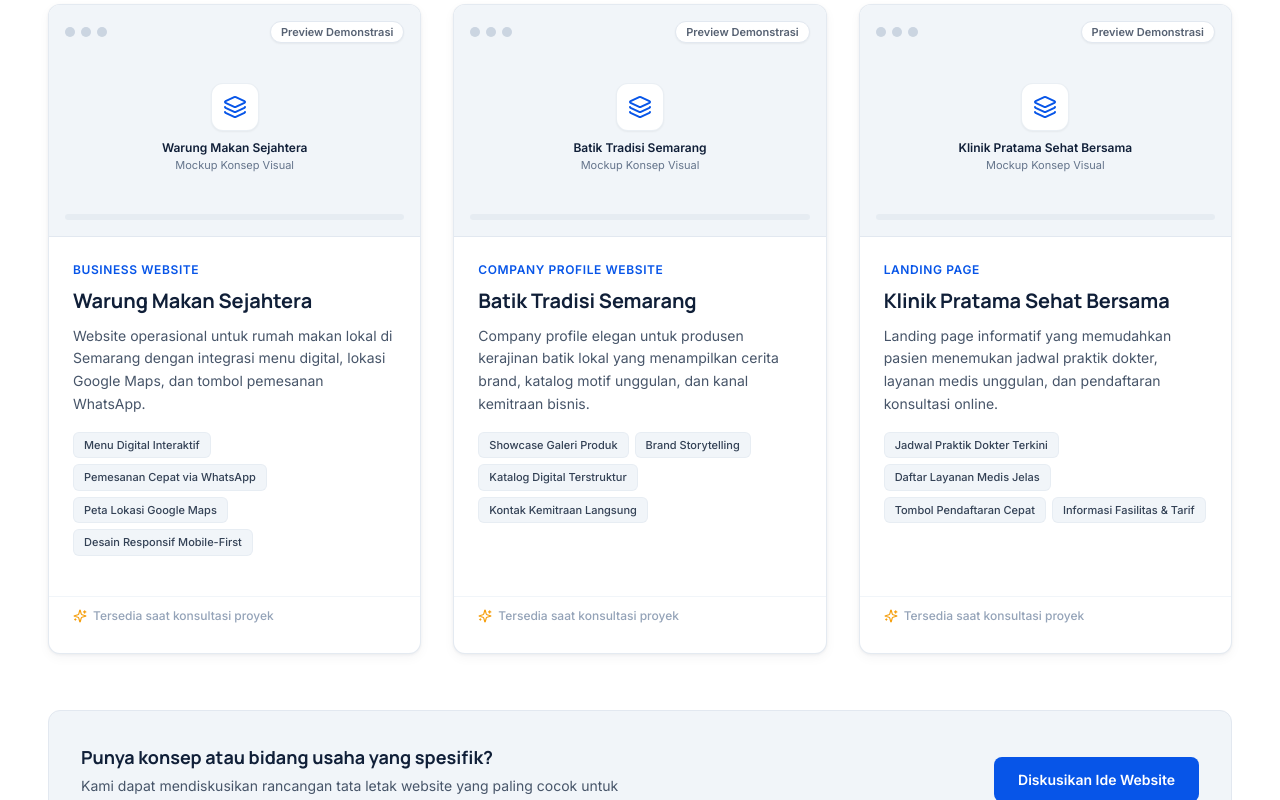
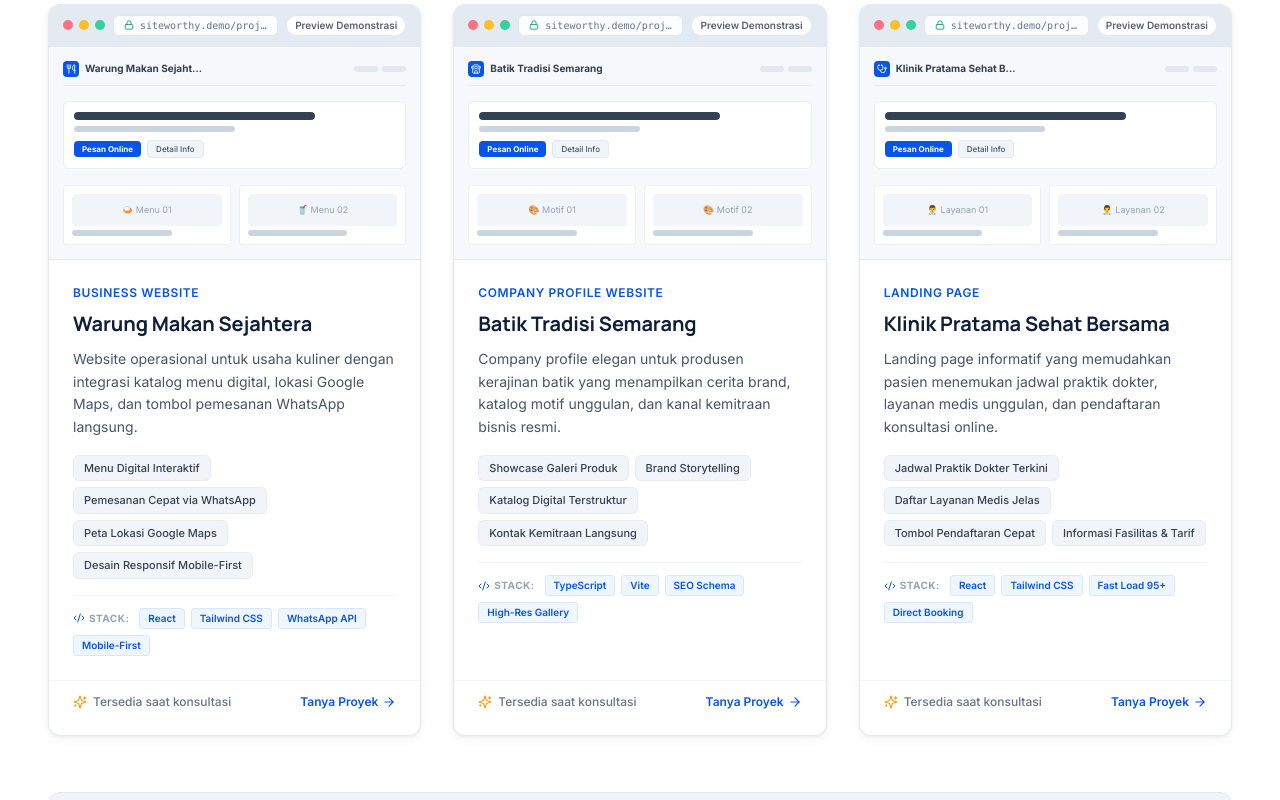
Before and after one commit to JoshuaAustinS09/Siteworthy, a React (Vite) app: page / in a window 1280 px wide. Shown: the part 2620-3420 px from the top of the page. Built offline with nearby package versions, Linux system fonts and the light colour scheme.

Commit message:
feat: complete Tahap 3 Portfolio realistic mini-browser UI mockups, tech stack tags, and hover reveal actions (M12)

```diff
--- a/src/components/Portfolio.tsx
+++ b/src/components/Portfolio.tsx
@@ -1,4 +1,13 @@
-import { ExternalLink, Layers, Sparkles } from "lucide-react";
+import {
+  ExternalLink,
+  Sparkles,
+  Lock,
+  ArrowRight,
+  Utensils,
+  Store,
+  Stethoscope,
+  Code2,
+} from "lucide-react";
 import { usePortfolio } from "../hooks/usePortfolio";
 import { contactConfig } from "../data/contact";
 
@@ -8,7 +17,7 @@ export default function Portfolio() {
   return (
     <section
       id="portfolio"
-      className="section bg-white border-b border-slate-200/80"
+      className="section bg-white border-b border-slate-200/80 relative"
       aria-labelledby="portfolio-heading"
     >
       <div className="section-inner">
@@ -24,43 +33,107 @@ export default function Portfolio() {
           </p>
         </div>
 
-        {/* ── Portfolio Grid (Dimuat melalui hook usePortfolio) ── */}
+        {/* ── Portfolio Grid ─────────────────────────────── */}
         <div className="grid grid-cols-1 md:grid-cols-2 lg:grid-cols-3 gap-8">
           {projects.map((project) => (
             <article
               key={project.id}
-              className="bg-white rounded-card border border-slate-200/90 shadow-card hover:shadow-card-hover transition-all duration-200 overflow-hidden flex flex-col justify-between group"
+              className="bg-white rounded-card border border-slate-200/90 shadow-card hover:shadow-card-hover hover:-translate-y-1.5 transition-all duration-300 overflow-hidden flex flex-col justify-between group"
             >
               <div>
-                {/* Visual Preview / Browser Mockup Placeholder */}
-                <div className="relative bg-brand-gray border-b border-slate-200 aspect-[16/10] flex flex-col justify-between p-4 group-hover:bg-slate-100 transition-colors">
-                  {/* Browser Window Header Dots */}
-                  <div className="flex items-center justify-between">
-                    <div className="flex items-center gap-1.5">
-                      <span className="w-2.5 h-2.5 rounded-full bg-slate-300" />
-                      <span className="w-2.5 h-2.5 rounded-full bg-slate-300" />
-                      <span className="w-2.5 h-2.5 rounded-full bg-slate-300" />
+                {/* ── Visual Preview / Realistic Browser Window Mockup ── */}
+                <div className="relative bg-slate-100 border-b border-slate-200 aspect-[16/11] flex flex-col justify-between overflow-hidden">
+                  {/* Browser Window Header Chrome */}
+                  <div className="bg-slate-200/80 px-3.5 py-2.5 border-b border-slate-200 flex items-center justify-between gap-2 z-10">
+                    {/* Traffic Light Window Controls */}
+                    <div className="flex items-center gap-1.5 shrink-0" aria-hidden="true">
+                      <span className="w-2.5 h-2.5 rounded-full bg-rose-400 inline-block" />
+                      <span className="w-2.5 h-2.5 rounded-full bg-amber-400 inline-block" />
+                      <span className="w-2.5 h-2.5 rounded-full bg-emerald-400 inline-block" />
                     </div>
+
+                    {/* Simulated URL Bar */}
+                    <div className="flex items-center gap-1.5 px-2.5 py-0.5 rounded-md bg-white/90 border border-slate-200 text-[10px] text-slate-500 font-mono truncate max-w-[170px] shadow-2xs">
+                      <Lock className="w-2.5 h-2.5 text-emerald-600 shrink-0" aria-hidden="true" />
+                      <span className="truncate">siteworthy.demo/{project.id}</span>
+                    </div>
+
                     {/* Status Badge */}
-                    <span className="text-[11px] font-semibold px-2.5 py-0.5 rounded-full bg-white text-brand-navy/70 border border-slate-200 shadow-sm">
+                    <span className="text-[10px] font-semibold px-2 py-0.5 rounded-full bg-white text-brand-navy/70 border border-slate-200 shadow-2xs shrink-0">
                       {project.status === "placeholder" ? "Preview Demonstrasi" : "Live Website"}
                     </span>
                   </div>
 
-                  {/* Visual Center Placeholder Graphic */}
-                  <div className="flex-1 flex flex-col items-center justify-center text-center p-3">
-                    <div className="w-12 h-12 rounded-xl bg-white shadow-sm border border-slate-200/70 flex items-center justify-center text-brand-blue mb-2 group-hover:scale-105 transition-transform">
-                      <Layers className="w-6 h-6" aria-hidden="true" />
+                  {/* Browser Body / Realistic Wireframe Canvas */}
+                  <div className="p-3.5 flex-1 flex flex-col justify-between bg-slate-50/70 select-none">
+                    {/* Simulated Mini Nav */}
+                    <div className="flex items-center justify-between pb-2 border-b border-slate-200/60">
+                      <div className="flex items-center gap-1.5">
+                        <div className="w-4 h-4 rounded bg-brand-blue flex items-center justify-center text-white text-[8px] font-bold">
+                          {project.id === "project-1" && <Utensils className="w-2.5 h-2.5" />}
+                          {project.id === "project-2" && <Store className="w-2.5 h-2.5" />}
+                          {project.id === "project-3" && <Stethoscope className="w-2.5 h-2.5" />}
+                        </div>
+                        <span className="text-[10px] font-bold text-slate-700 truncate max-w-[120px]">
+                          {project.name}
+                        </span>
+                      </div>
+                      <div className="flex items-center gap-1">
+                        <span className="w-6 h-1.5 rounded-full bg-slate-200" />
+                        <span className="w-6 h-1.5 rounded-full bg-slate-200" />
+                      </div>
                     </div>
-                    <span className="text-xs font-semibold text-brand-navy">{project.name}</span>
-                    <span className="text-[11px] text-slate-500">Mockup Konsep Visual</span>
+
+                    {/* Simulated Hero Banner Area */}
+                    <div className="my-2 p-2.5 rounded-md bg-white border border-slate-200/70 shadow-2xs">
+                      <div className="w-3/4 h-2 rounded bg-slate-700 mb-1.5" />
+                      <div className="w-1/2 h-1.5 rounded bg-slate-300 mb-2" />
+                      <div className="flex items-center gap-1.5">
+                        <span className="px-2 py-0.5 rounded text-[8px] font-bold bg-brand-blue text-white">
+                          Pesan Online
+                        </span>
+                        <span className="px-2 py-0.5 rounded text-[8px] font-medium bg-slate-100 text-slate-600 border border-slate-200">
+                          Detail Info
+                        </span>
+                      </div>
+                    </div>
+
+                    {/* Simulated Content Grid Cards */}
+                    <div className="grid grid-cols-2 gap-2">
+                      <div className="p-2 rounded bg-white border border-slate-200/60 shadow-2xs">
+                        <div className="w-full h-8 rounded bg-slate-100 mb-1 flex items-center justify-center text-[9px] text-slate-400">
+                          {project.id === "project-1" ? "🍛 Menu 01" : project.id === "project-2" ? "🎨 Motif 01" : "👨‍⚕️ Layanan 01"}
+                        </div>
+                        <div className="w-2/3 h-1.5 rounded bg-slate-300" />
+                      </div>
+                      <div className="p-2 rounded bg-white border border-slate-200/60 shadow-2xs">
+                        <div className="w-full h-8 rounded bg-slate-100 mb-1 flex items-center justify-center text-[9px] text-slate-400">
+                          {project.id === "project-1" ? "🥤 Menu 02" : project.id === "project-2" ? "🎨 Motif 02" : "👨‍⚕️ Layanan 02"}
+                        </div>
+                        <div className="w-2/3 h-1.5 rounded bg-slate-300" />
+                      </div>
+                    </div>
                   </div>
 
-                  {/* Browser Footer Line */}
-                  <div className="w-full bg-slate-200/70 h-1.5 rounded-full" />
+                  {/* ── Hover Reveal Overlay (Smooth Blur & Quick Action) ── */}
+                  <a
+                    href={`${contactConfig.whatsapp.url}?text=Halo%20Siteworthy,%20saya%20tertarik%20dengan%20konsep%20demo%20${encodeURIComponent(project.name)}`}
+                    target="_blank"
+                    rel="noopener noreferrer"
+                    className="absolute inset-0 bg-brand-navy/75 backdrop-blur-[2px] opacity-0 group-hover:opacity-100 transition-all duration-300 flex flex-col items-center justify-center p-4 z-20 text-center"
+                    aria-label={`Konsultasikan rancangan website mirip ${project.name}`}
+                  >
+                    <span className="inline-flex items-center gap-2 bg-white text-brand-navy px-4 py-2 rounded-full font-semibold text-xs shadow-xl transform translate-y-2 group-hover:translate-y-0 transition-transform duration-300">
+                      <span>Konsultasi Konsep Serupa</span>
+                      <ArrowRight className="w-3.5 h-3.5 text-brand-blue" aria-hidden="true" />
+                    </span>
+                    <span className="text-[11px] text-slate-300 mt-2 font-medium">
+                      Bahas arsitektur & fitur via WhatsApp
+                    </span>
+                  </a>
                 </div>
 
-                {/* Content Section */}
+                {/* ── Content Section ───────────────────────────── */}
                 <div className="p-6">
                   {/* Category Pill */}
                   <span className="text-xs font-semibold text-brand-blue uppercase tracking-wider block mb-2">
@@ -76,21 +149,39 @@ export default function Portfolio() {
                   </p>
 
                   {/* Feature Tags */}
-                  <div className="flex flex-wrap gap-1.5 mb-2">
+                  <div className="flex flex-wrap gap-1.5 mb-4">
                     {project.features.map((feature) => (
                       <span
                         key={feature}
-                        className="text-[11px] font-medium bg-brand-gray text-slate-700 px-2.5 py-1 rounded-md border border-slate-200/60"
+                        className="text-[11px] font-medium bg-brand-gray text-slate-700 px-2.5 py-1 rounded-md border border-slate-200/70"
                       >
                         {feature}
                       </span>
                     ))}
                   </div>
+
+                  {/* Tech Stack Pills (Interactive Polish) */}
+                  {project.techStack && (
+                    <div className="pt-3 border-t border-slate-100 flex flex-wrap items-center gap-1.5">
+                      <span className="inline-flex items-center gap-1 text-[10px] font-bold uppercase tracking-wider text-slate-400 mr-1">
+                        <Code2 className="w-3 h-3 text-brand-blue" aria-hidden="true" />
+                        Stack:
+                      </span>
+                      {project.techStack.map((tech) => (
+                        <span
+                          key={tech}
+                          className="text-[10px] font-semibold px-2 py-0.5 rounded bg-blue-50 text-brand-blue border border-blue-200/50"
+                        >
+                          {tech}
+                        </span>
+                      ))}
+                    </div>
+                  )}
                 </div>
               </div>
 
-              {/* Card Footer: Action Button */}
-              <div className="px-6 pb-6 pt-2 border-t border-slate-100 mt-2">
+              {/* ── Card Footer: Action Button ─────────────────── */}
+              <div className="px-6 pb-6 pt-3 border-t border-slate-100 flex items-center justify-between">
                 {project.demoUrl !== "#" ? (
                   <a
                     href={project.demoUrl}
@@ -102,18 +193,28 @@ export default function Portfolio() {
                     <ExternalLink className="w-4 h-4" aria-hidden="true" />
                   </a>
                 ) : (
-                  <span className="inline-flex items-center gap-1.5 text-xs font-medium text-slate-400">
+                  <span className="inline-flex items-center gap-1.5 text-xs font-medium text-slate-500">
                     <Sparkles className="w-3.5 h-3.5 text-amber-500" aria-hidden="true" />
-                    Tersedia saat konsultasi proyek
+                    <span>Tersedia saat konsultasi</span>
                   </span>
                 )}
+
+                <a
+                  href={`${contactConfig.whatsapp.url}?text=Halo%20Siteworthy,%20saya%20ingin%20tanya%20mengenai%20${encodeURIComponent(project.name)}`}
+                  target="_blank"
+                  rel="noopener noreferrer"
+                  className="text-xs font-semibold text-brand-blue hover:text-blue-700 inline-flex items-center gap-1 transition-colors"
+                >
+                  <span>Tanya Proyek</span>
+                  <ArrowRight className="w-3.5 h-3.5" aria-hidden="true" />
+                </a>
               </div>
             </article>
           ))}
         </div>
 
         {/* ── Custom Demo Consultation Note ──────────────── */}
-        <div className="mt-14 bg-brand-gray rounded-card p-6 md:p-8 border border-slate-200 flex flex-col md:flex-row items-center justify-between gap-6 text-center md:text-left">
+        <div className="mt-14 bg-brand-gray rounded-card p-6 md:p-8 border border-slate-200 flex flex-col md:flex-row items-center justify-between gap-6 text-center md:text-left shadow-2xs">
           <div className="space-y-1">
             <h4 className="font-heading font-bold text-lg text-brand-navy">
               Punya konsep atau bidang usaha yang spesifik?
@@ -127,7 +228,7 @@ export default function Portfolio() {
             href={contactConfig.whatsapp.url}
             target="_blank"
             rel="noopener noreferrer"
-            className="btn-primary text-small shrink-0 whitespace-nowrap"
+            className="btn-primary text-small shrink-0 whitespace-nowrap shadow-md hover:shadow-lg transition-all"
           >
             Diskusikan Ide Website
           </a>
--- a/src/data/portfolio.json
+++ b/src/data/portfolio.json
@@ -3,13 +3,14 @@
     "id": "project-1",
     "name": "Warung Makan Sejahtera",
     "category": "Business Website",
-    "description": "Website operasional untuk rumah makan lokal di Semarang dengan integrasi menu digital, lokasi Google Maps, dan tombol pemesanan WhatsApp.",
+    "description": "Website operasional untuk usaha kuliner dengan integrasi katalog menu digital, lokasi Google Maps, dan tombol pemesanan WhatsApp langsung.",
     "features": [
       "Menu Digital Interaktif",
       "Pemesanan Cepat via WhatsApp",
       "Peta Lokasi Google Maps",
       "Desain Responsif Mobile-First"
     ],
+    "techStack": ["React", "Tailwind CSS", "WhatsApp API", "Mobile-First"],
     "image": "/placeholder-project-1.svg",
     "demoUrl": "#",
     "status": "placeholder"
@@ -18,13 +19,14 @@
     "id": "project-2",
     "name": "Batik Tradisi Semarang",
     "category": "Company Profile Website",
-    "description": "Company profile elegan untuk produsen kerajinan batik lokal yang menampilkan cerita brand, katalog motif unggulan, dan kanal kemitraan bisnis.",
+    "description": "Company profile elegan untuk produsen kerajinan batik yang menampilkan cerita brand, katalog motif unggulan, dan kanal kemitraan bisnis resmi.",
     "features": [
       "Showcase Galeri Produk",
       "Brand Storytelling",
       "Katalog Digital Terstruktur",
       "Kontak Kemitraan Langsung"
     ],
+    "techStack": ["TypeScript", "Vite", "SEO Schema", "High-Res Gallery"],
     "image": "/placeholder-project-2.svg",
     "demoUrl": "#",
     "status": "placeholder"
@@ -40,6 +42,7 @@
       "Tombol Pendaftaran Cepat",
       "Informasi Fasilitas & Tarif"
     ],
+    "techStack": ["React", "Tailwind CSS", "Fast Load 95+", "Direct Booking"],
     "image": "/placeholder-project-3.svg",
     "demoUrl": "#",
     "status": "placeholder"
--- a/src/hooks/usePortfolio.ts
+++ b/src/hooks/usePortfolio.ts
@@ -7,6 +7,7 @@ export interface PortfolioProject {
   category: string;
   description: string;
   features: string[];
+  techStack?: string[];
   image: string;
   demoUrl: string;
   status: "placeholder" | "live";
```
Also changed, not shown: 1 other file (tests, documents, lock files or other folders).
